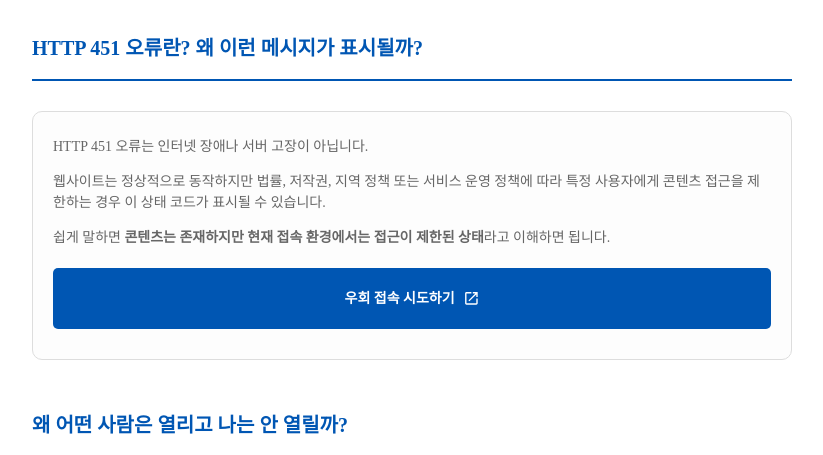
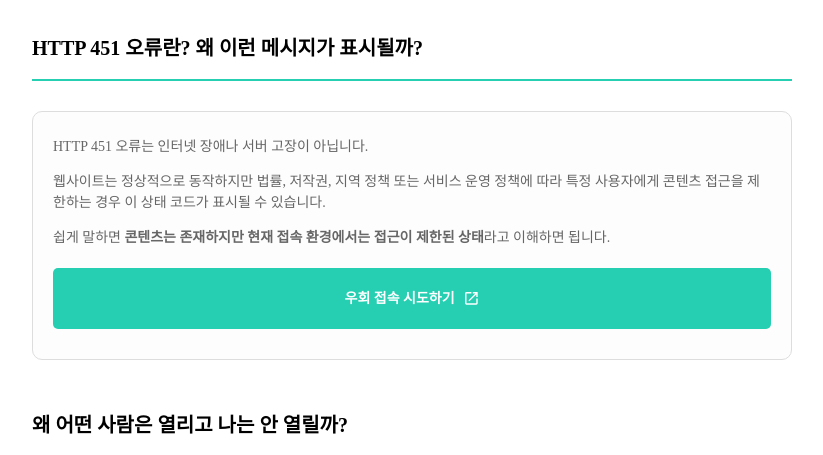
Before and after one commit to jungzho/surfshark, a plain HTML site: page index.html in a window 1280 px wide. Shown: the top 455 px of the page, without its empty margins (228-1051 px from the left). Drawn offline with Linux system fonts and the light colour scheme.

Commit message:
Update index.html

```diff
--- a/index.html
+++ b/index.html
@@ -11,19 +11,19 @@
 <link rel="icon" type="image/png" href="favicon.png">
 <meta property="og:title" content="HTTP 451 오류란? 원인과 접속 제한 해결 방법">
 <meta property="og:description" content="지역 제한, 차단된 네트워크 환경에서 VPN을 활용해 안전하게 접속하는 방법을 알아봅니다.">
-<meta property="og:image" content="https://img.red52.kr/ads/e03970ab-5fa1-4f46-8246-20e054d096a1.png">
+<meta property="og:image" content="https://img.red52.kr/ads/d4165899-60ac-44fb-86ff-21d69c8ef230.png">
 <meta property="og:type" content="website">
 <style>
 *{box-sizing:border-box}
 body{font-size:14px;margin:0;background:#fff;color:#666;line-height:1.5}
 main{max-width:800px;margin:auto;padding:20px}
-h1{font-size:20px;margin-bottom:30px;border-bottom:2px solid #0056b3;padding-bottom:16px;color:#0056b3}
-h2{font-size:20px;margin-top:50px;color:#0056b3}
+h1{font-size:20px;margin-bottom:30px;border-bottom:2px solid #26cfb2;padding-bottom:16px;color:#000}
+h2{font-size:20px;margin-top:50px;color:#000}
 .content{background:#fdfdfd;padding:10px 20px;border-radius:10px;border:1px solid #ddd}
 .hero{display:block;width:100%;border-radius:10px;margin-bottom:20px}
 .video{position:relative;padding-bottom:56.25%;height:0;overflow:hidden}
 .video iframe{position:absolute;width:100%;height:100%;left:0;top:0;border:0}
-.cta{display:flex;align-items:center;justify-content:center;gap:8px;background:#0056b3;color:#fff;font-weight:800;padding:20px;border-radius:5px;text-decoration:none;margin:20px 0;transition:background .3s ease}
+.cta{display:flex;align-items:center;justify-content:center;gap:8px;background:#26cfb2;color:#fff;font-weight:800;padding:20px;border-radius:5px;text-decoration:none;margin:20px 0;transition:background .3s ease}
 .cta:hover{color:#ddd}
 .cta svg{width:1.2em;height:1.2em}
 .faq{margin-top:50px}
@@ -48,7 +48,7 @@ h2{font-size:20px;margin-top:50px;color:#0056b3}
 <a href="https://clicknlook.site/a/1wLmGtqqkOCY53X" class="cta" target="_blank" rel="nofollow noopener noreferrer">우회 접속 시도하기 <svg viewBox="0 0 20 20" fill="none" xmlns="http://www.w3.org/2000/svg"><path d="M15.8333 15.8333H4.16667V4.16667H10V2.5H4.16667C3.24167 2.5 2.5 3.25 2.5 4.16667V15.8333C2.5 16.75 3.24167 17.5 4.16667 17.5H15.8333C16.75 17.5 17.5 16.75 17.5 15.8333V10H15.8333V15.8333ZM11.6667 2.5V4.16667H14.6583L6.46667 12.3583L7.64167 13.5333L15.8333 5.34167V8.33333H17.5V2.5H11.6667Z" fill="#fff"></path></svg></a>
 </div>
 <h2>왜 어떤 사람은 열리고 나는 안 열릴까?</h2>
-<img src="https://img.red52.kr/ads/e03970ab-5fa1-4f46-8246-20e054d096a1.png" class="hero" alt="IP 주소 기반 지역별 접속 차단 차이">
+<img src="https://img.red52.kr/ads/d4165899-60ac-44fb-86ff-21d69c8ef230.png" class="hero" alt="IP 주소 기반 지역별 접속 차단 차이">
 <p>HTTP 451 오류는 모든 사용자에게 동일하게 나타나지 않을 수 있습니다.</p>
 <p>일부 서비스는 접속 국가나 지역(IP 기반 판단)에 따라 콘텐츠 접근 가능 여부를 다르게 적용합니다.</p>
 <p>그래서 어떤 지역에서는 정상 접속되지만, 다른 지역에서는 제한 페이지가 표시될 수 있습니다.</p>
```
